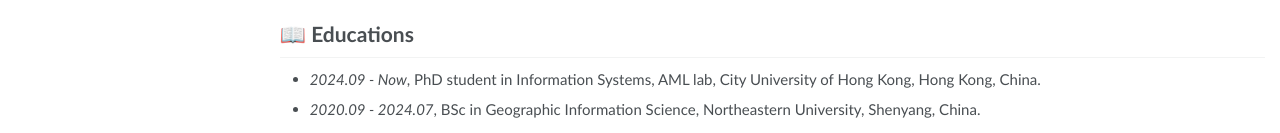
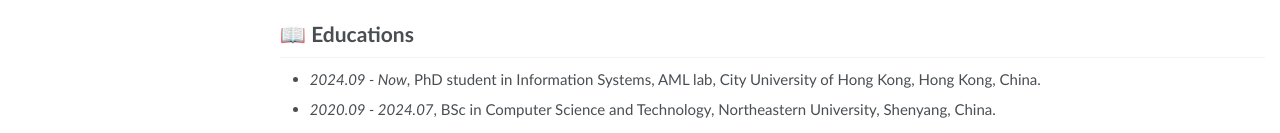
Before and after one commit to WaterWool/WaterWool.github.io, a Jekyll site: the page built from _pages/about.md, in a window 1280 px wide and 1032 px high. Shown: the part 896-1029 px from the top of the window. Built offline with Jekyll 4.4.1, drawn with Linux system fonts in a browser that asks for light colours.

Commit message:
Update about.md

```diff
--- a/_pages/about.md
+++ b/_pages/about.md
@@ -52,7 +52,7 @@ My research interest includes neural machine translation and computer vision. I
 
 # 📖 Educations
 - *2024.09 - Now*, PhD student in Information Systems, AML lab, City University of Hong Kong, Hong Kong, China.
-- *2020.09 - 2024.07*, BSc in Geographic Information Science, Northeastern University, Shenyang, China.
+- *2020.09 - 2024.07*, BSc in Computer Science and Technology, Northeastern University, Shenyang, China.
 
 <!-- # 💬 Invited Talks
 - *2021.06*, Lorem ipsum dolor sit amet, consectetur adipiscing elit. Vivamus ornare aliquet ipsum, ac tempus justo dapibus sit amet.
```
